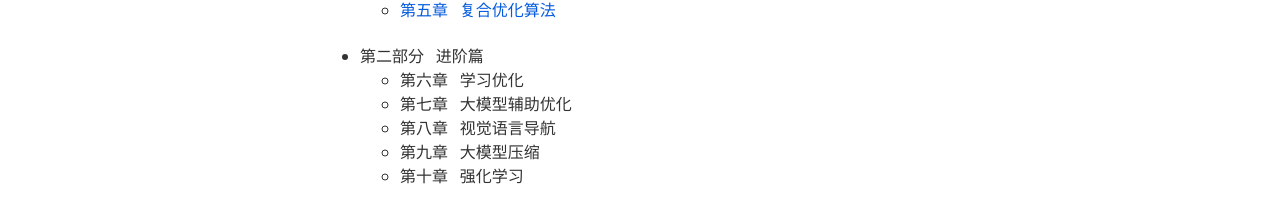
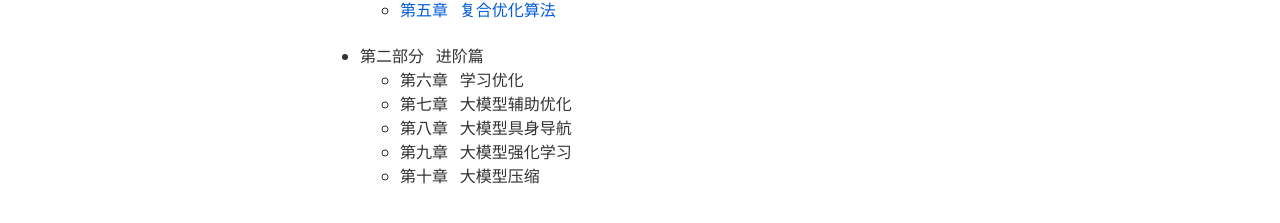
Before and after one commit to xianchaoxiu/xianchaoxiu.github.io, a Jekyll site: the page built from chinese/OPT/index.md, in a window 1280 px wide. Shown: the part 423-646 px from the top of the page. Built offline with Jekyll 4.4.1, drawn with Linux system fonts in a browser that asks for light colours; nearby versions of some CDN libraries.

Commit message:
Update index.md

```diff
--- a/chinese/OPT/index.md
+++ b/chinese/OPT/index.md
@@ -26,6 +26,6 @@ share: false
 - 第二部分 &nbsp;  进阶篇<br>
   - 第六章 &nbsp;  学习优化 <br>
   - 第七章 &nbsp;  大模型辅助优化 <br>
-  - 第八章 &nbsp;  视觉语言导航 <br>
-  - 第九章 &nbsp;  大模型压缩 <br>
-  - 第十章 &nbsp;  强化学习 <br>
+  - 第八章 &nbsp;  大模型具身导航 <br>
+  - 第九章 &nbsp;  大模型强化学习 <br>
+  - 第十章 &nbsp;  大模型压缩 <br>
```
